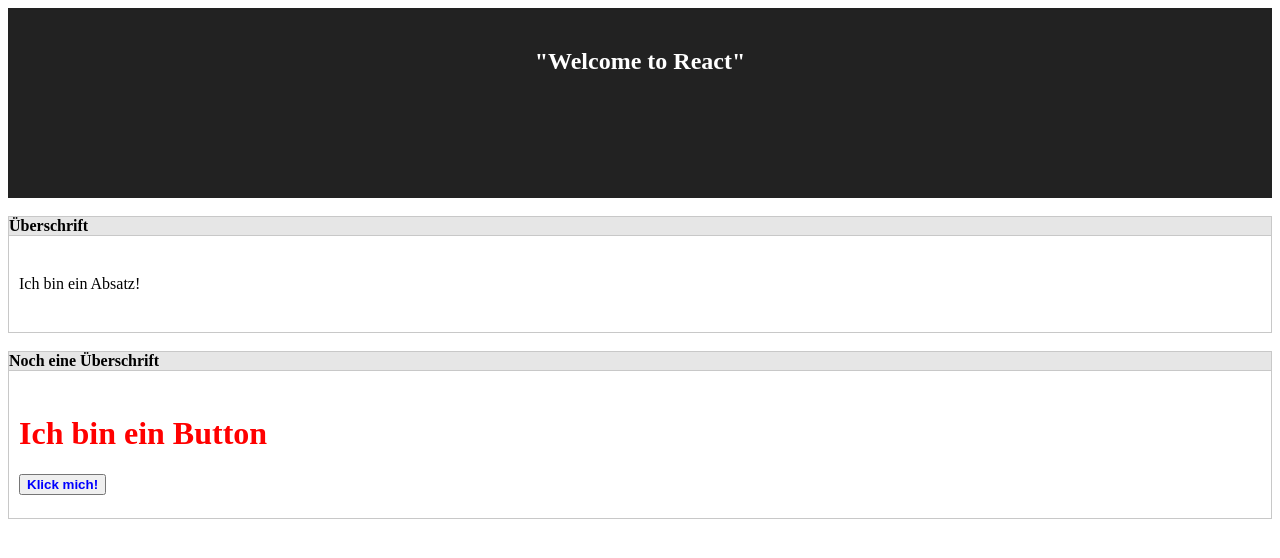
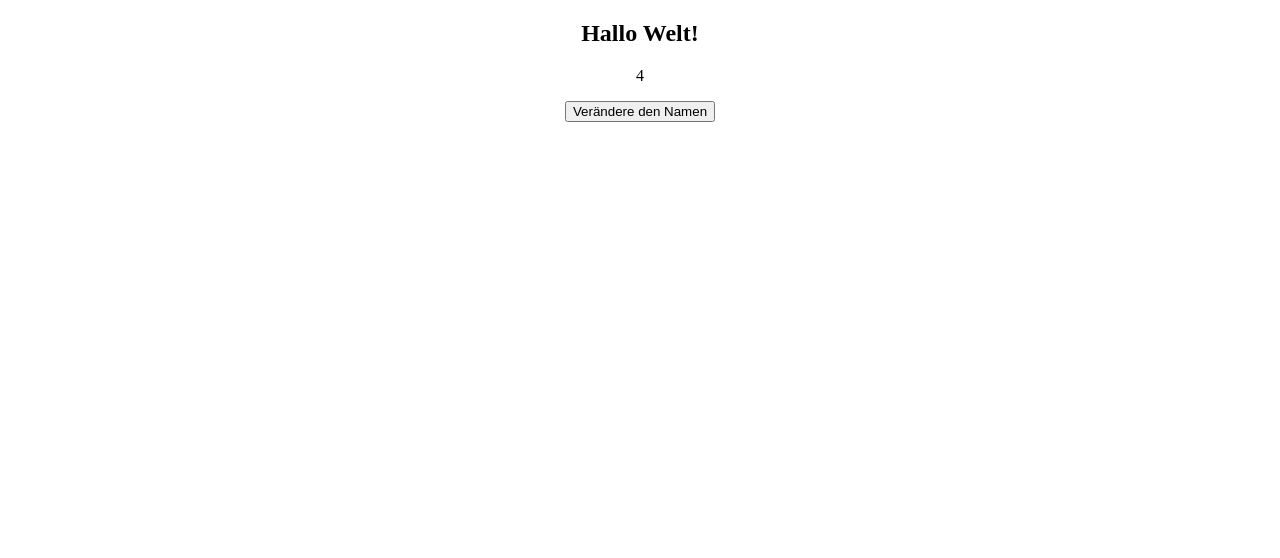
Before and after one commit to LucModolo/reactcourse, a React (Create React App) app: page / in a window 1280 px wide. Shown: the top 558 px of the page. Built offline with nearby package versions, Linux system fonts and the light colour scheme.

Commit message:
Kurs Position 17

```diff
--- a/src/App.js
+++ b/src/App.js
@@ -1,11 +1,61 @@
+
+// Kurs Positiob 17
+
 import React, { Component } from 'react';
 import Button from "./Button";
 import Panel from "./Panel.js"
 import './App.css';
 
 class App extends Component {
+  constructor(props){
+    super(props);
 
-render(){
+      this.state = {
+      name:"Welt"
+    }
+  }
+
+ /*   setTimeout(()=> {
+      this.setState({
+        name: "Venus"
+      })
+    },3000);
+  */
+
+   changeName() {
+    alert("cangeName!");
+
+
+    /*
+    this.setState({
+       name:"Venus"
+     })
+    */
+   }
+
+
+
+  render(){
+
+
+    return (
+        <div className="App">
+          <h2>Hallo {this.state.name}!</h2>
+          <p>{this.state.name.length}</p>
+          <button onClick={this.changeName}>Verändere den Namen</button>
+          </div>
+          );
+      }
+    }
+
+
+
+
+
+
+
+/*
+  render(){
   return (
       <div className="App">
         <div className="App-header">
@@ -25,5 +75,7 @@
         );
     }
   }
+*/
+
 
 export default App;
```
